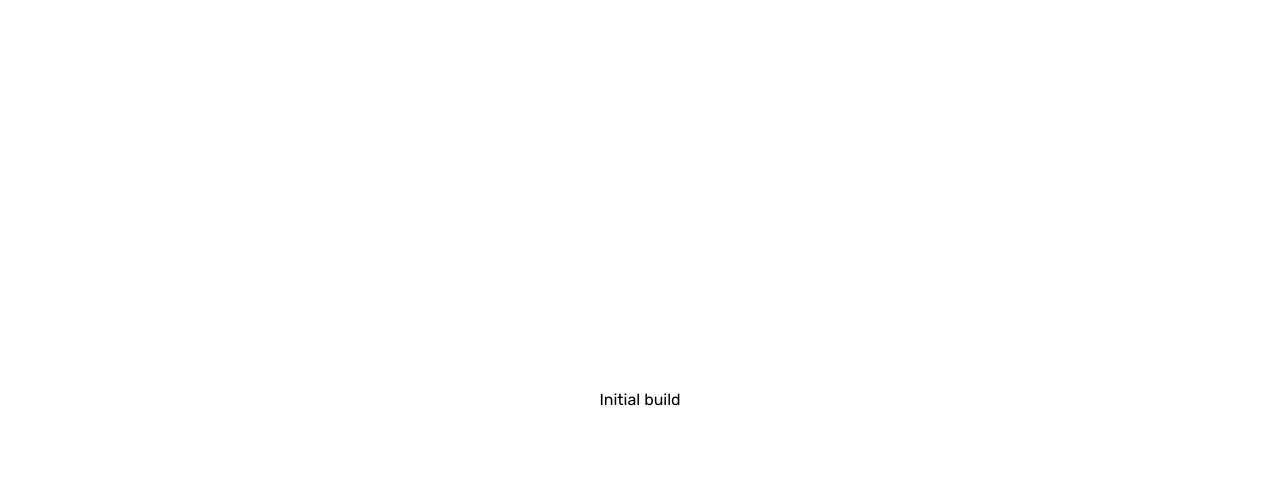
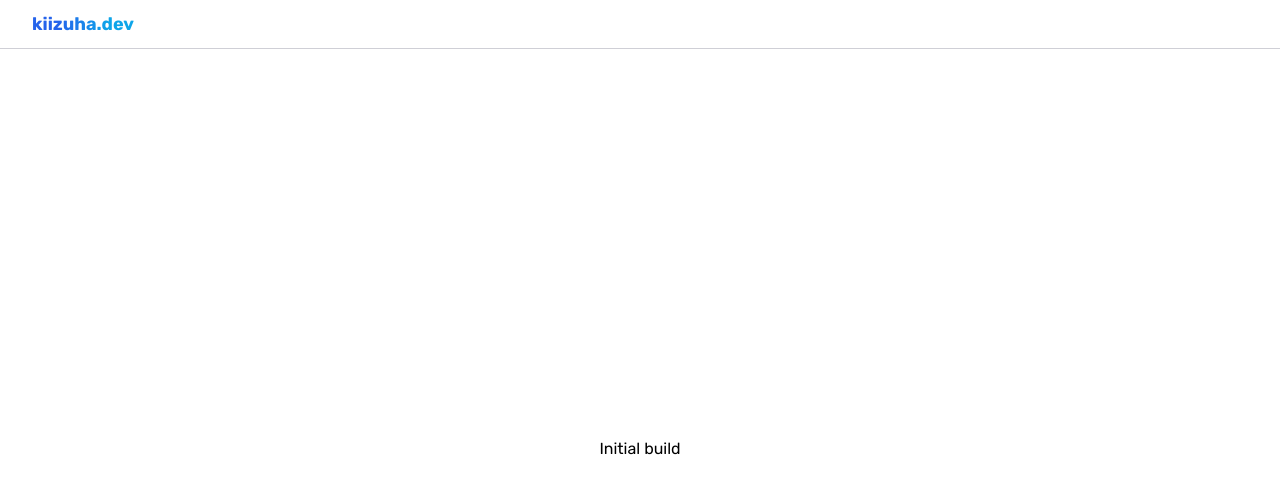
Before and after one commit to rushkii/kiizuha-me, a Next.js app: page / in a window 1280 px wide. Shown: the top 494 px of the page. Built offline with nearby package versions, Linux system fonts and the light colour scheme.

Commit message:
pages: use the `<Header/>` component in the main app
Signed-off-by: Muhammad Rizki <kiizuha@gnuweeb.org>

```diff
--- a/pages/_app.tsx
+++ b/pages/_app.tsx
@@ -1,6 +1,7 @@
 import '@/styles/globals.css'
 import { fontRubik } from '@/data/fonts'
 import type { AppProps } from 'next/app'
+import Headers from '@/components/Header';
 
 
 export default function App({ Component, pageProps }: AppProps) {
@@ -11,6 +12,7 @@ export default function App({ Component, pageProps }: AppProps) {
           --rubik-font: ${fontRubik.style.fontFamily};
         }
       `}</style>
+      <Headers/>
       <Component {...pageProps} />
     </div>
   );
```
